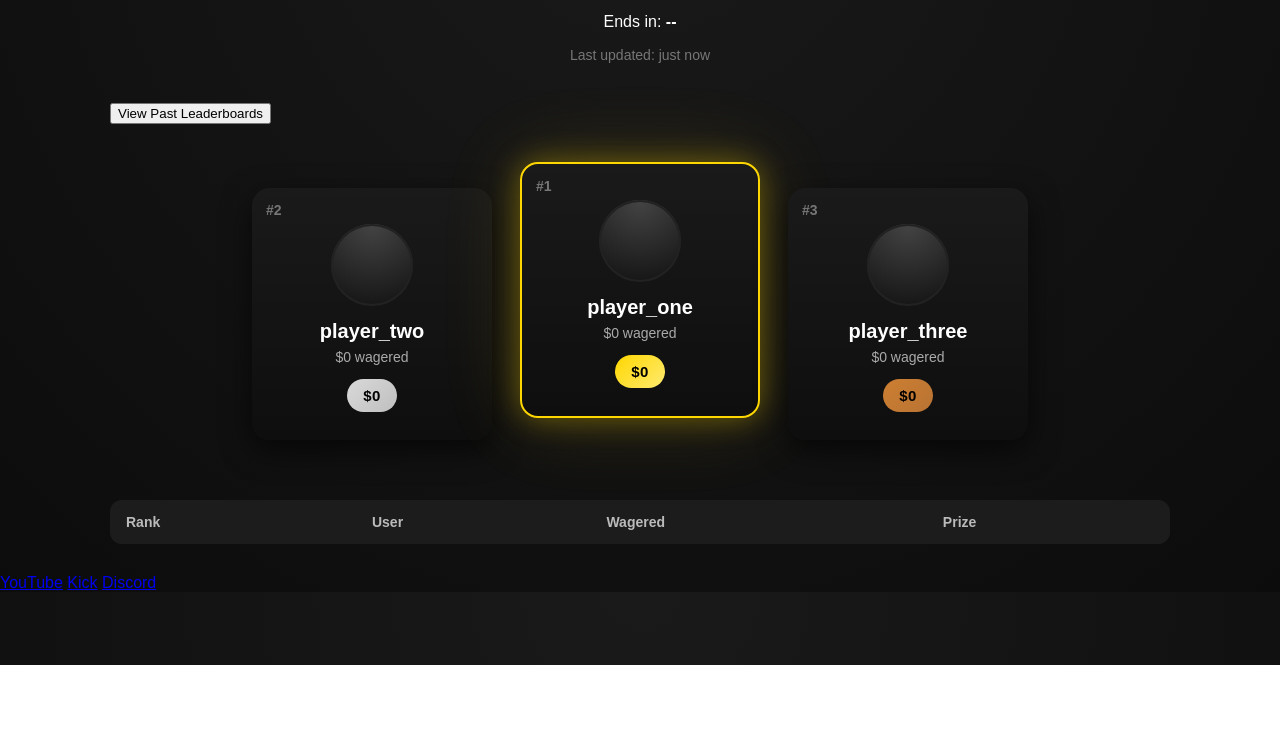
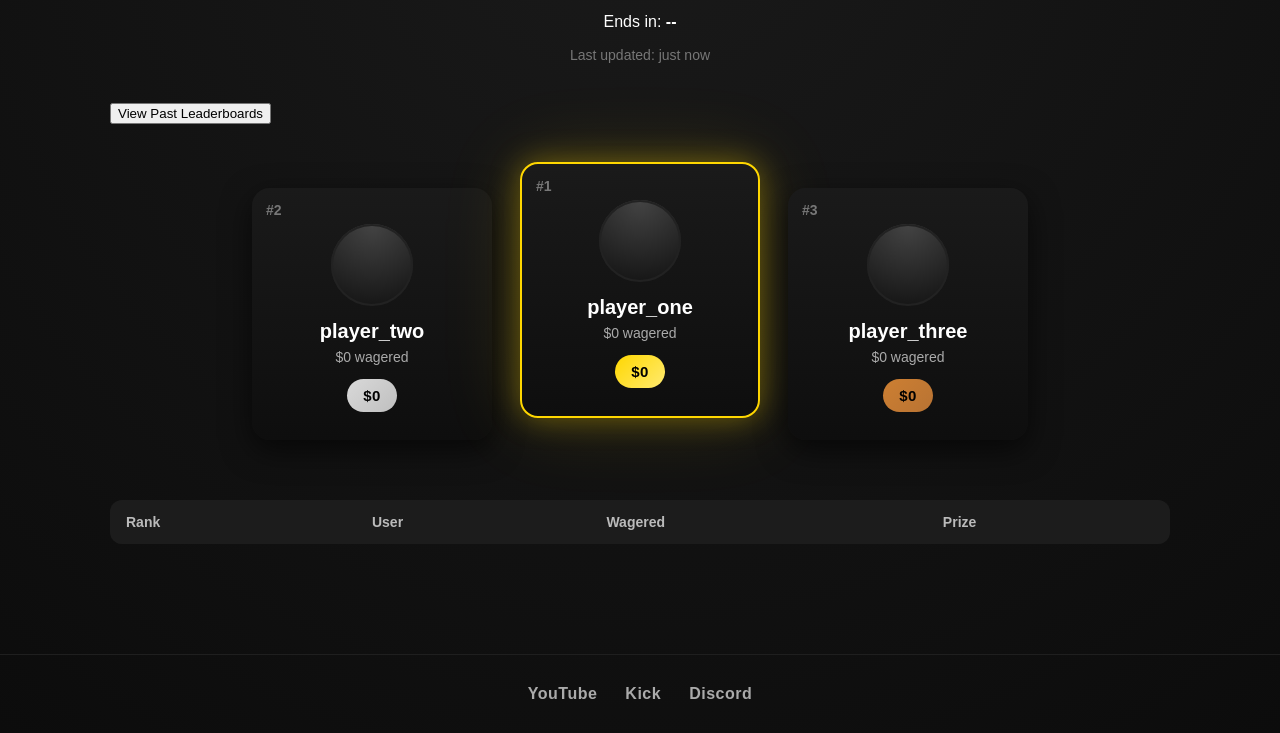
Before and after one commit to cupthedegen-design/cuplb, a website: page public/index.html in a window 1280 px wide. Shown: the part 135-868 px from the top of the page. Before the commit the page ends 800 px from the top, so only its background shows below. Drawn offline with Linux system fonts and the light colour scheme; no server answers.

Commit message:
Update styles.css

```diff
--- a/public/styles.css
+++ b/public/styles.css
@@ -188,3 +188,29 @@ td {
     transform: none;
   }
 }
+
+/* ===== FOOTER ===== */
+.footer {
+  margin-top: 80px;
+  padding: 30px 0;
+  border-top: 1px solid #1f1f1f;
+  text-align: center;
+}
+
+.socials {
+  display: flex;
+  justify-content: center;
+  gap: 28px;
+}
+
+.socials a {
+  color: #aaa;
+  text-decoration: none;
+  font-weight: 600;
+  letter-spacing: 0.5px;
+  transition: color 0.2s ease;
+}
+
+.socials a:hover {
+  color: gold;
+}
```
